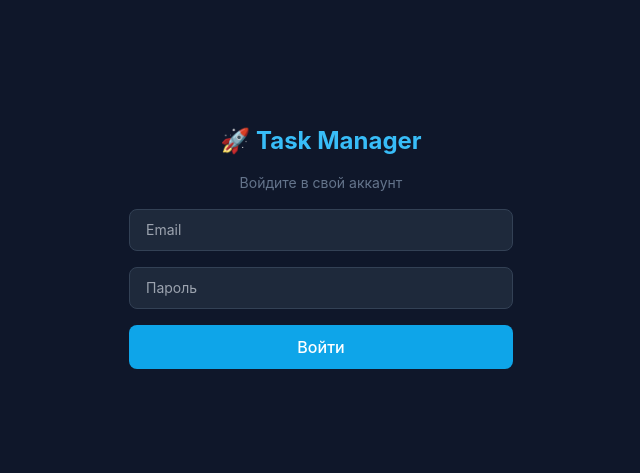
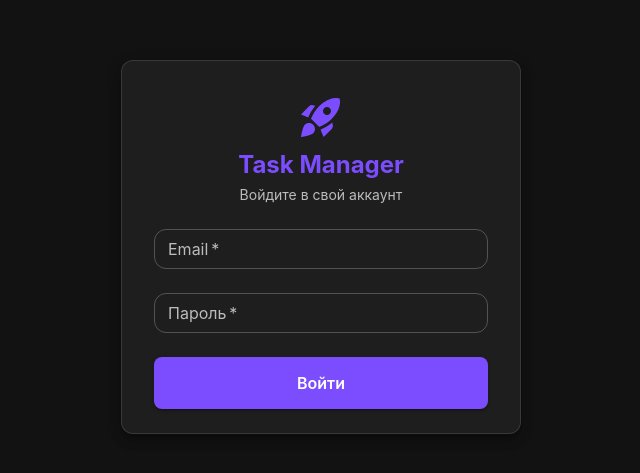
Before and after one commit to Bagirov24/modern-task-manager, a React (Vite) app in the folder apps/web/: page / in a window 1280 px wide. Shown: the part 153-626 px from the top of the page, without its empty margins (319-959 px from the left). Built offline with nearby package versions, Linux system fonts and the light colour scheme.

Commit message:
feat: redesign LoginPage with MUI Card, TextField, Button

```diff
--- a/apps/web/src/pages/LoginPage.tsx
+++ b/apps/web/src/pages/LoginPage.tsx
@@ -1,6 +1,17 @@
 import { useState } from 'react'
 import { useAuthStore } from '@/lib/store/authStore'
 import api from '@/lib/api/client'
+import {
+  Box,
+  Card,
+  CardContent,
+  TextField,
+  Button,
+  Typography,
+  Alert,
+  Stack,
+} from '@mui/material'
+import { RocketLaunch as RocketIcon } from '@mui/icons-material'
 
 export default function LoginPage() {
   const [email, setEmail] = useState('')
@@ -22,29 +33,70 @@ export default function LoginPage() {
   }
 
   return (
-    <div className="min-h-screen bg-slate-900 flex items-center justify-center p-4">
-      <form onSubmit={handleSubmit} className="w-full max-w-sm space-y-4">
-        <h1 className="text-2xl font-bold text-sky-400 text-center">🚀 Task Manager</h1>
-        <p className="text-slate-500 text-center text-sm">Войдите в свой аккаунт</p>
-        {error && <p className="text-red-400 text-sm text-center">{error}</p>}
-        <input
+    <Box
+      sx={{
+        minHeight: '100vh',
+        display: 'flex',
+        alignItems: 'center',
+        justifyContent: 'center',
+        bgcolor: 'background.default',
+        p: 2,
+      }}
+    >
+      <Card
+        sx={{
+          width: '100%',
+          maxWidth: 400,
+          bgcolor: 'background.paper',
+          border: '1px solid',
+          borderColor: 'divider',
+        }}
+        elevation={8}
+      >
+        <CardContent sx={{ p: 4 }}>
+          <Stack spacing={3} component="form" onSubmit={handleSubmit}>
+            <Box sx={{ textAlign: 'center', mb: 1 }}>
+              <RocketIcon sx={{ fontSize: 48, color: 'primary.main', mb: 1 }} />
+              <Typography variant="h5" sx={{ fontWeight: 700, color: 'primary.main' }}>
+                Task Manager
+              </Typography>
+              <Typography variant="body2" color="text.secondary" sx={{ mt: 0.5 }}>
+                Войдите в свой аккаунт
+              </Typography>
+            </Box>
+
+            {error && <Alert severity="error">{error}</Alert>}
+
+            <TextField
               type="email"
+              label="Email"
               value={email}
               onChange={(e) => setEmail(e.target.value)}
-          placeholder="Email"
-          className="w-full px-4 py-2.5 bg-slate-800 border border-slate-700 rounded-lg text-sm text-slate-200 outline-none focus:border-sky-500"
+              fullWidth
+              required
             />
-        <input
+
+            <TextField
               type="password"
+              label="Пароль"
               value={password}
               onChange={(e) => setPassword(e.target.value)}
-          placeholder="Пароль"
-          className="w-full px-4 py-2.5 bg-slate-800 border border-slate-700 rounded-lg text-sm text-slate-200 outline-none focus:border-sky-500"
+              fullWidth
+              required
             />
-        <button className="w-full py-2.5 bg-sky-500 text-white rounded-lg font-medium hover:bg-sky-600 transition-colors">
+
+            <Button
+              type="submit"
+              variant="contained"
+              size="large"
+              fullWidth
+              sx={{ py: 1.5, fontSize: '1rem', fontWeight: 600 }}
+            >
               Войти
-        </button>
-      </form>
-    </div>
+            </Button>
+          </Stack>
+        </CardContent>
+      </Card>
+    </Box>
   )
 }
```
Lines whose indentation alone changed are shown as unchanged.
